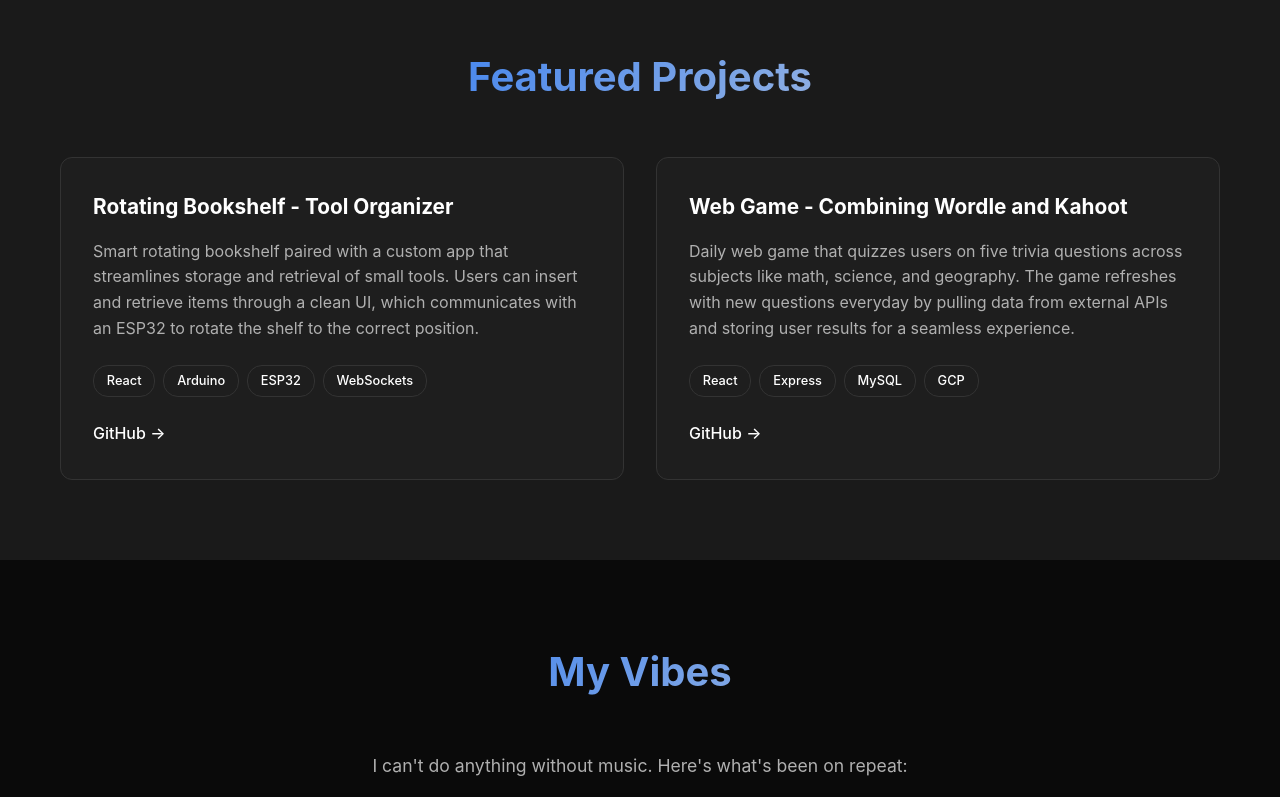
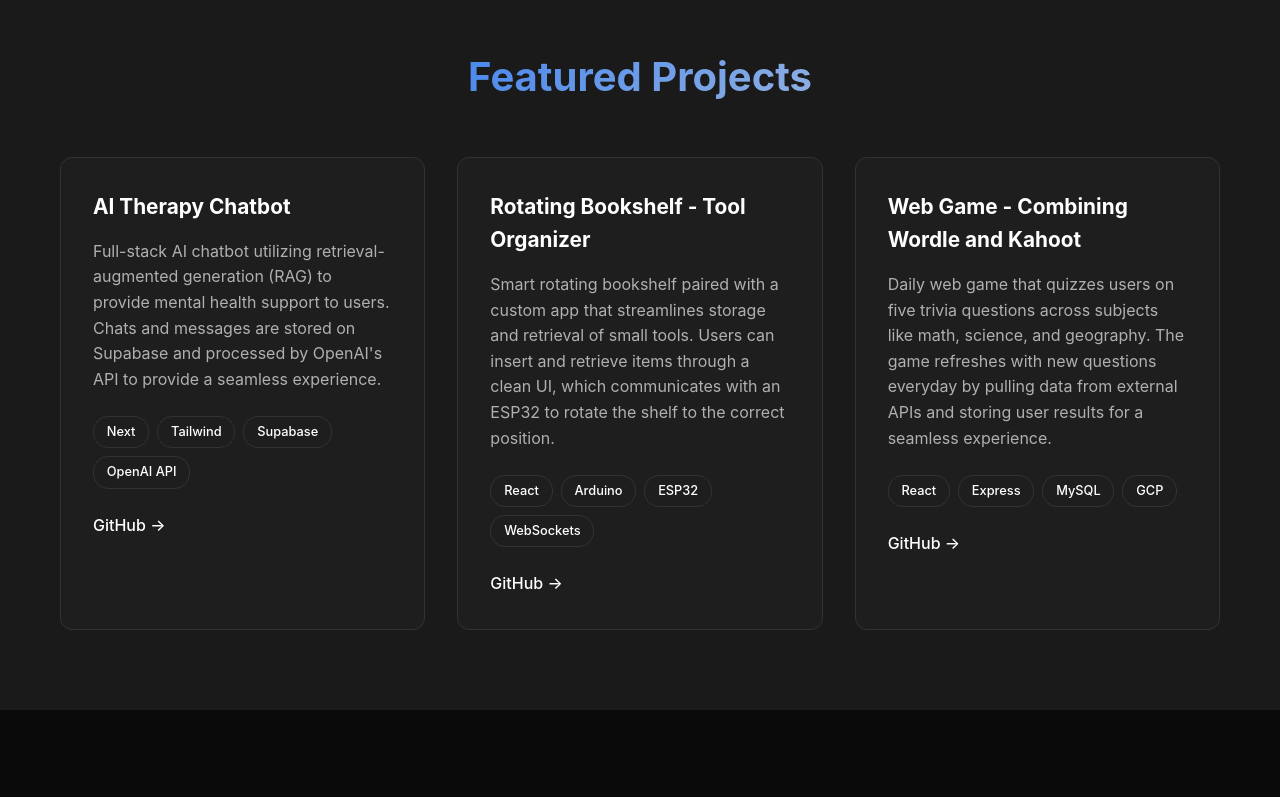
Before and after one commit to KashRama/portfolio-website, a React (Create React App) app: page / in a window 1280 px wide. Shown: the part 2000-2797 px from the top of the page. Built offline with nearby package versions, Linux system fonts and the light colour scheme.

Commit message:
Updating personal projects

```diff
--- a/src/components/Projects.js
+++ b/src/components/Projects.js
@@ -4,6 +4,12 @@ import './Projects.css';
 
 const Projects = () => {
   const projectsData = [
+    {
+      title: "AI Therapy Chatbot",
+      description: "Full-stack AI chatbot utilizing retrieval-augmented generation (RAG) to provide mental health support to users. Chats and messages are stored on Supabase and processed by OpenAI's API to provide a seamless experience.",
+      techStack: ["Next", "Tailwind", "Supabase", 'OpenAI API'],
+      github: "https://github.com/KashRama/AI-Therapist"
+    },
     {
       title: "Rotating Bookshelf - Tool Organizer",
       description: "Smart rotating bookshelf paired with a custom app that streamlines storage and retrieval of small tools. Users can insert and retrieve items through a clean UI, which communicates with an ESP32 to rotate the shelf to the correct position.",
```
